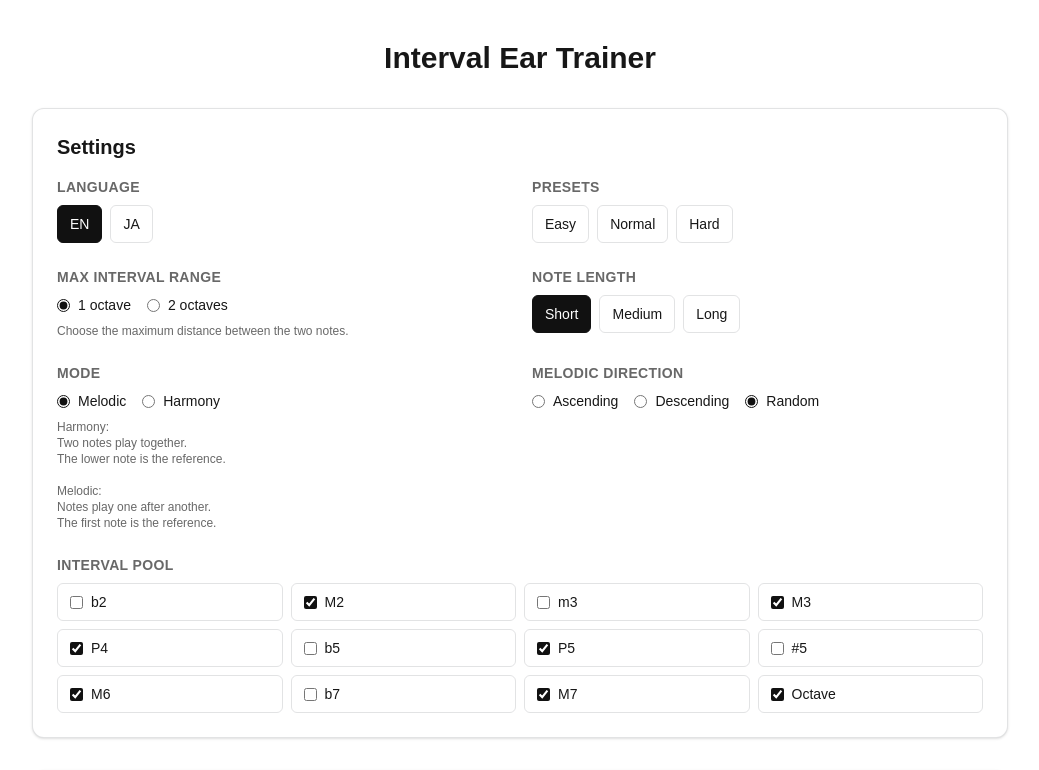
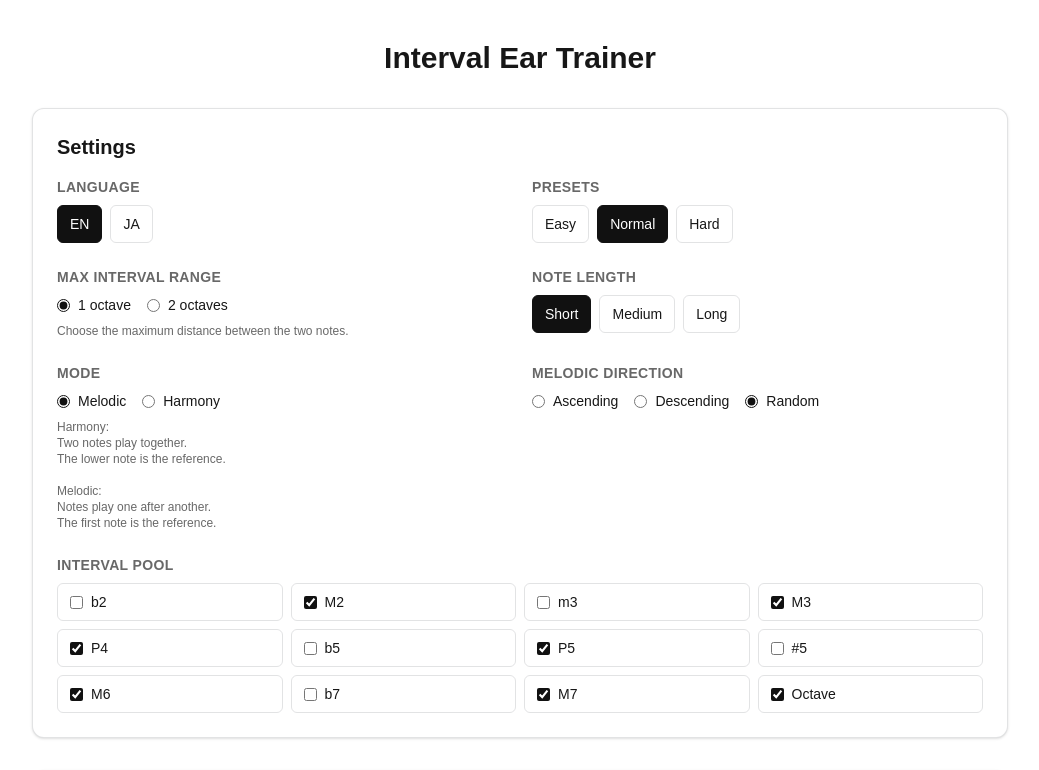
Before and after one commit to ryogy-labs/relative-ear-app, a Next.js app: page / in a window 1280 px wide. Shown: the top 770 px of the page, without its empty margins (120-1159 px from the left). Built offline with nearby package versions, Linux system fonts and the light colour scheme.

Commit message:
fix ui interval stats

```diff
--- a/app/page.tsx
+++ b/app/page.tsx
@@ -197,6 +197,15 @@ function createInitialIntervalStats(): Record<string, { asked: number; answered:
   return Object.fromEntries(
     INTERVALS.map((interval) => [interval.id, { asked: 0, answered: 0, correct: 0 }]),
   ) as Record<string, { asked: number; answered: number; correct: number }>;
+}
+
+function matchesPresetSelection(selectedIds: string[], presetIds: string[]): boolean {
+  if (selectedIds.length !== presetIds.length) {
+    return false;
+  }
+
+  const selectedSet = new Set(selectedIds);
+  return presetIds.every((id) => selectedSet.has(id));
 }
 
 function pickRandom<T>(items: T[]): T {
@@ -565,6 +574,30 @@ export default function Home() {
     return `${base} bg-[var(--card)] text-[var(--text)]`;
   };
 
+  const activePreset = useMemo<PresetKey | null>(() => {
+    if (matchesPresetSelection(selectedIntervalIds, PRESETS.beginner)) {
+      return "beginner";
+    }
+
+    if (matchesPresetSelection(selectedIntervalIds, PRESETS.basic)) {
+      return "basic";
+    }
+
+    if (matchesPresetSelection(selectedIntervalIds, PRESETS.jazzIntro)) {
+      return "jazzIntro";
+    }
+
+    return null;
+  }, [selectedIntervalIds]);
+
+  const presetButtonClass = (preset: PresetKey): string => {
+    if (activePreset === preset) {
+      return "rounded-md border border-[var(--accent)] bg-[var(--accent)] px-3 py-2 text-sm font-medium text-[var(--bg)]";
+    }
+
+    return "rounded-md border border-[var(--border)] px-3 py-2 text-sm font-medium hover:bg-[color-mix(in_oklab,var(--text)_6%,transparent)]";
+  };
+
   const keyboardWidth = keyboardWhiteKeys.length * WHITE_KEY_WIDTH;
 
   const breakdownCardClass = (answeredCount: number, accuracyValue: number): string => {
@@ -631,21 +664,21 @@ export default function Home() {
               <button
                 type="button"
                 onClick={() => applyPreset("beginner")}
-                className="rounded-md border border-[var(--border)] px-3 py-2 text-sm font-medium hover:bg-[color-mix(in_oklab,var(--text)_6%,transparent)]"
+                className={presetButtonClass("beginner")}
               >
                 {t.beginner}
               </button>
               <button
                 type="button"
                 onClick={() => applyPreset("basic")}
-                className="rounded-md border border-[var(--border)] px-3 py-2 text-sm font-medium hover:bg-[color-mix(in_oklab,var(--text)_6%,transparent)]"
+                className={presetButtonClass("basic")}
               >
                 {t.basic}
               </button>
               <button
                 type="button"
                 onClick={() => applyPreset("jazzIntro")}
-                className="rounded-md border border-[var(--border)] px-3 py-2 text-sm font-medium hover:bg-[color-mix(in_oklab,var(--text)_6%,transparent)]"
+                className={presetButtonClass("jazzIntro")}
               >
                 {t.jazzIntro}
               </button>
```
